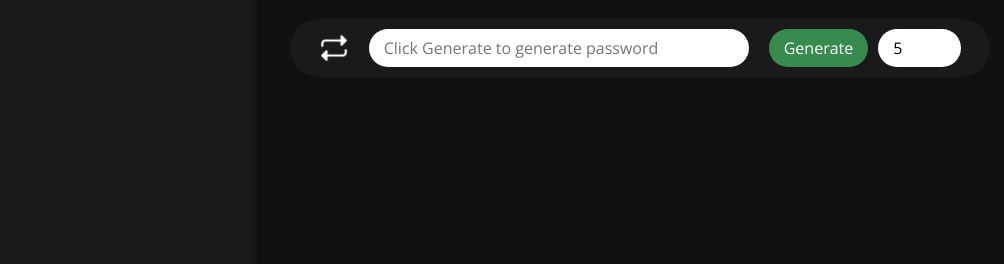
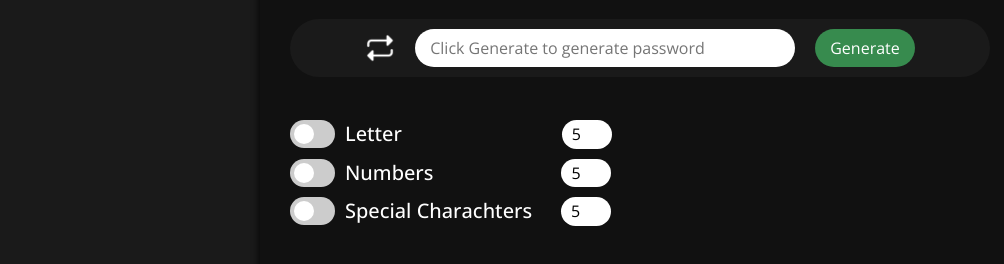
Before and after one commit to senhas-rgb/Password-Generator, a plain HTML site: page index.html in a window 1280 px wide. Shown: the part 248-512 px from the top of the page, without its empty margins (0-1004 px from the left). Drawn offline with nearby package versions, Linux system fonts and the light colour scheme.

Commit message:
Completed the full interface, added new components and removed unwanted components.

```diff
--- a/css/style.css
+++ b/css/style.css
@@ -106,11 +106,103 @@ header span {
     cursor: pointer;
 }
 
-#pass-len {
+.switch {
+    position: relative;
+    display: inline-block;
+    width: 45px;
+    height: 28px;
+}
+
+.switch input {
+    opacity: 0;
+    width: 0;
+    height: 0;
+}
+
+.slider {
+    position: absolute;
+    cursor: pointer;
+    border-radius: 34px;
+    top: 0;
+    left: 0;
+    right: 0;
+    bottom: 0;
+    background-color: #ccc;
+    -webkit-transition: .4s;
+    transition: .4s;
+}
+
+.slider:before {
+    position: absolute;
+    content: "";
+    height: 20px;
+    width: 20px;
+    border-radius: 50%;
+    left: 4px;
+    bottom: 4px;
+    background-color: white;
+    -webkit-transition: .4s;
+    transition: .4s;
+
+}
+
+input:checked + .slider {
+    background-color: #378B4E;
+}
+
+input:focus + .slider {
+    box-shadow: 0 0 1px #378B4E;
+}
+
+input:checked + .slider:before {
+    -webkit-transform: translateX(18px);
+    -ms-transform: translateX(18px);
+    transform: translateX(18px);
+}
+
+.options {
+    display: flex;
+    flex-direction: column;
+    align-items: center;
+    justify-content: center;
+
+    width: 100%;
+    height: 100%;
+}
+
+.option-row {
+    display: flex;
+    align-content: center;
+
+    margin-bottom: 10px;
+
+    width: 100%;
+}
+
+.options p {
+    color: white;
+    margin: 0 10px;
+    padding: 2px 0;
+    font-size: 20px;
+}
+
+.range {
     border: 0;
     outline: 0;
+    width: 30px;
 
-    margin-left: 10px;
-    padding: 10px 15px;
+    padding: 5px 10px;
     border-radius: 20px;
 }
+
+#letter-range {
+    margin-left: 150px;
+}
+
+#number-range {
+    margin-left: 118px;
+}
+
+#char-range {
+    margin-left: 19px;
+}
--- a/index.html
+++ b/index.html
@@ -24,10 +24,33 @@
                 <img src="icons/shuffle.png" id="shuffle-btn" title="Shuffle" alt="Shuffle Icon">
                 <input type="text" id="input-box" placeholder="Click Generate to generate password" disabled>
                 <button id="generate-btn">Generate</button>
-                <input type="number" value="5" min="5" max="30" id="pass-len">
             </div>
 
             <div class="options">
+                <div class="option-row">
+                    <label class="switch">
+                        <input type="checkbox">
+                        <span class="slider"></span>
+                    </label>
+                    <p>Letter</p>
+                    <input type="number" value="5" min="5" max="10" class="range" id="letter-range">
+                </div>
+                <div class="option-row">
+                    <label class="switch">
+                        <input type="checkbox">
+                        <span class="slider"></span>
+                    </label>
+                    <p>Numbers</p>
+                    <input type="number" value="5" min="5" max="10" class="range" id="number-range">
+                </div>
+                <div class="option-row">
+                    <label class="switch">
+                        <input type="checkbox">
+                        <span class="slider"></span>
+                    </label>
+                    <p>Special Charachters</p>
+                    <input type="number" value="5" min="5" max="10" class="range" id="char-range">
+                </div>
             </div>
         </div>
     </div>
```
